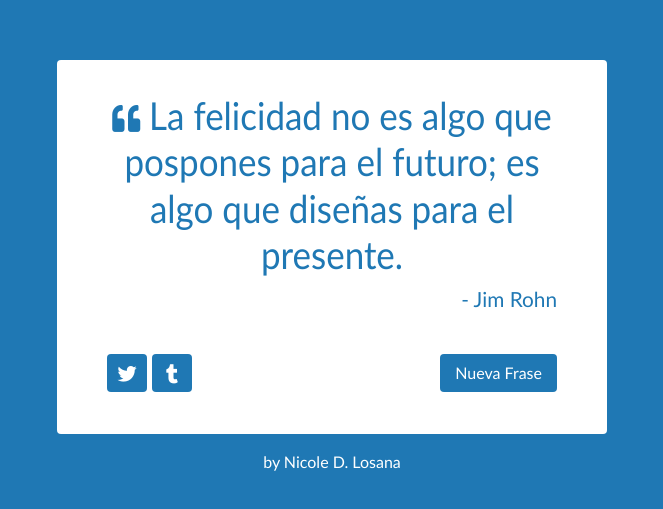
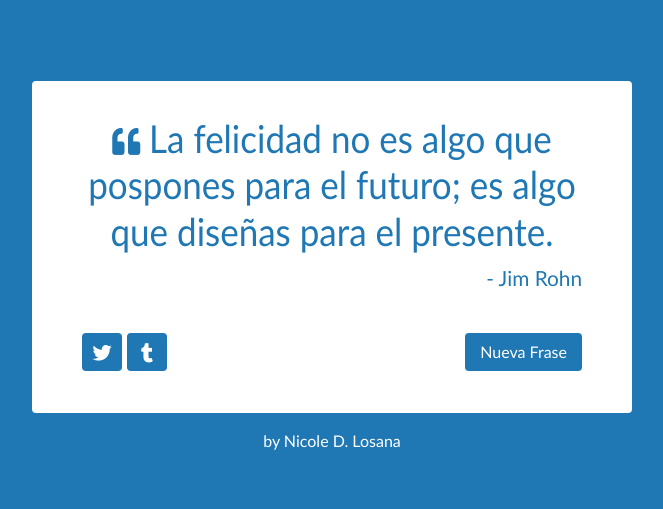
Before and after one commit to nicoledl/FCCRandomQuoteMachine, a React (Create React App) app: page / in a window 1280 px wide. Shown: the part 125-634 px from the top of the page, without its empty margins (308-971 px from the left). Built offline with nearby package versions, Linux system fonts and the light colour scheme.

Commit message:
Se integró el testeo de ffc

```diff
--- a/src/scss/App.scss
+++ b/src/scss/App.scss
@@ -17,7 +17,7 @@ body {
 }
 
 #quote-box {
-  width: clamp(18.75rem, -0.7813rem + 62.5vw, 34.375rem);
+  width: clamp(18.75rem, -4.6875rem + 75vw, 37.5rem);
   padding: 40px 50px 80px;
   border-radius: 4px;
   background-color: rgb(255, 255, 255);
```
